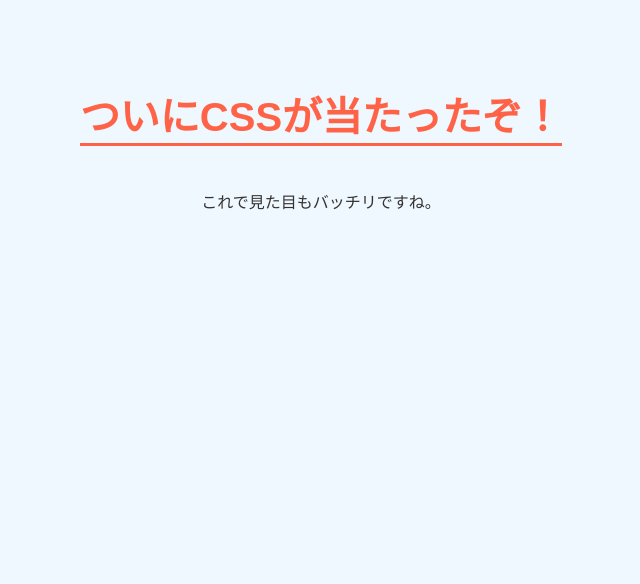
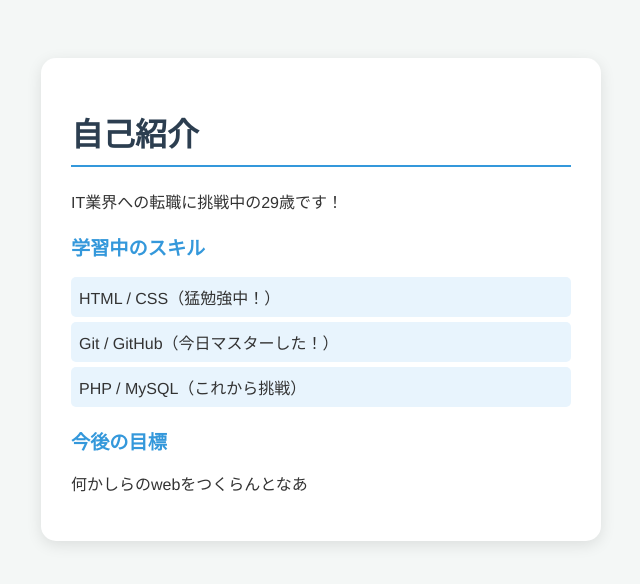
Before and after one commit to popai77/my-style, a plain HTML site: page index.html in a window 1280 px wide. Shown: the whole page, without its empty margins (319-959 px from the left). Drawn offline with Linux system fonts and the light colour scheme.

Commit message:
self-intro update

```diff
--- a/index.html
+++ b/index.html
@@ -1,13 +1,28 @@
 <!doctype html>
-<html>
+<html lang="ja">
   <head>
     <meta charset="UTF-8" />
-    <!-- ここでCSSファイルを読み込む！ -->
     <link rel="stylesheet" href="style.css" />
-    <title>マイサイト</title>
+    <title>My Portfolio</title>
   </head>
   <body>
-    <h1>ついにCSSが当たったぞ！</h1>
-    <p>これで見た目もバッチリですね。</p>
+    <div class="container">
+      <h1>自己紹介</h1>
+      <p>IT業界への転職に挑戦中の29歳です！</p>
+
+      <section class="profile">
+        <h2>学習中のスキル</h2>
+        <ul>
+          <li>HTML / CSS（猛勉強中！）</li>
+          <li>Git / GitHub（今日マスターした！）</li>
+          <li>PHP / MySQL（これから挑戦）</li>
+        </ul>
+      </section>
+
+      <section class="goal">
+        <h2>今後の目標</h2>
+        <p>何かしらのwebをつくらんとなあ</p>
+      </section>
+    </div>
   </body>
 </html>
--- a/style.css
+++ b/style.css
@@ -1,16 +1,41 @@
-/* サイト全体の背景と文字の設定 */
 body {
-  background-color: #f0f8ff; /* 薄い青色 */
-  color: #333333; /* 濃いグレーの文字 */
-  font-family: sans-serif; /* 読みやすいフォント */
-  padding: 50px; /* 周りに余白を作る */
-  text-align: center; /* 文字を真ん中に寄せる */
+  background-color: #f4f7f6; /* 落ち着いた薄いグレー */
+  font-family: 'Helvetica Neue', Arial, sans-serif;
+  color: #333;
+  display: flex;
+  justify-content: center;
+  padding-top: 50px;
 }
 
-/* 見出しのデザイン */
+.container {
+  background-color: #fff;
+  padding: 30px;
+  border-radius: 15px; /* 角を丸くする */
+  box-shadow: 0 4px 15px rgba(0, 0, 0, 0.1); /* ふわっと浮いた影 */
+  max-width: 500px;
+  width: 90%;
+}
+
 h1 {
-  color: #ff6347; /* トマト色 */
-  font-size: 40px; /* 文字を大きく */
-  border-bottom: 3px solid #ff6347; /* 下線を引く */
-  display: inline-block; /* 下線を文字の長さに合わせる */
+  color: #2c3e50;
+  border-bottom: 2px solid #3498db;
+  padding-bottom: 10px;
 }
+
+h2 {
+  font-size: 1.2rem;
+  color: #3498db;
+  margin-top: 20px;
+}
+
+ul {
+  list-style: none; /* 点を消す */
+  padding: 0;
+}
+
+li {
+  background: #e8f4fd;
+  margin: 5px 0;
+  padding: 8px;
+  border-radius: 5px;
+}
```
